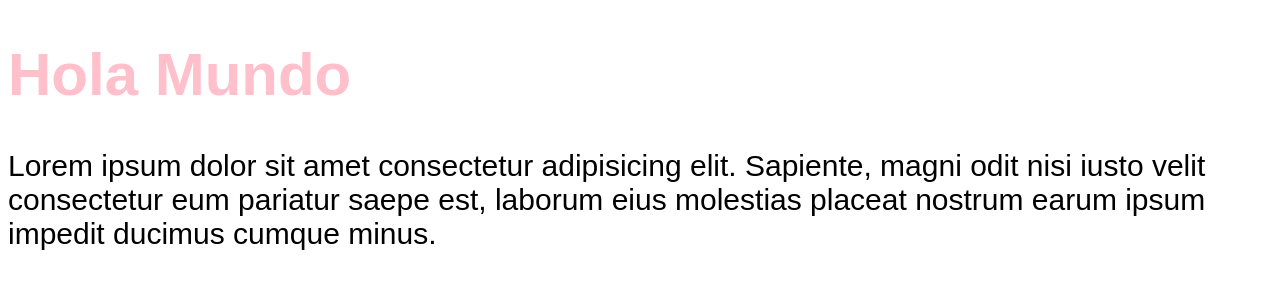
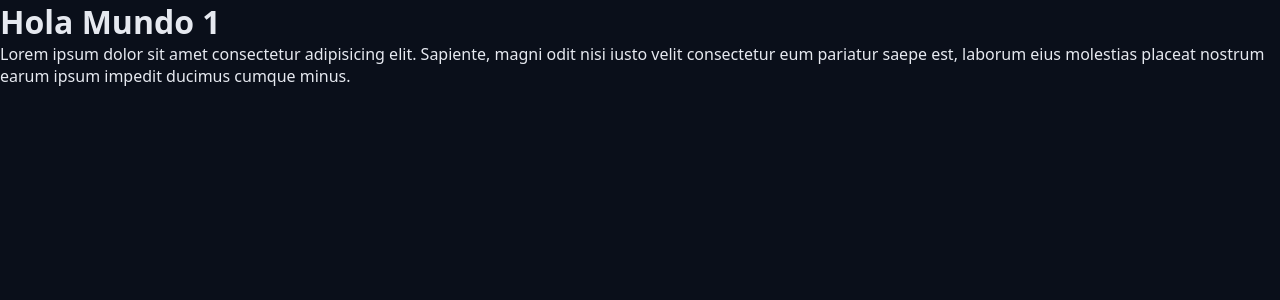
Before and after one commit to jonny1811/chronos-pomodoro, a React (Vite) app: page / in a window 1280 px wide. Shown: the top 300 px of the page. Built offline with nearby package versions, Linux system fonts and the light colour scheme.

Commit message:
Variables and Reset CSS of Chronos App

```diff
--- a/src/App.tsx
+++ b/src/App.tsx
@@ -1,10 +1,12 @@
+import { Heading } from './components/Heading';
+
 import './styles/theme.css';
 import './styles/global.css';
 
 export function App() {
   return (
     <>
-      <h1>Hola Mundo</h1>
+      <Heading attr={123}>Hola Mundo 1</Heading>
       <p>
         Lorem ipsum dolor sit amet consectetur adipisicing elit. Sapiente, magni
         odit nisi iusto velit consectetur eum pariatur saepe est, laborum eius
--- /dev/null
+++ b/src/components/Heading.tsx
@@ -0,0 +1,5 @@
+import styles from './Heading.module.css';
+
+export function Heading(props) {
+  return <h1 className={styles.heading}>{props.children}</h1>;
+}
--- a/src/styles/global.css
+++ b/src/styles/global.css
@@ -1,8 +1,16 @@
-body {
-    font-family: sans-serif;
-    font-size: 30px;
+* {
+    margin: 0;
+    padding: 0;
+    box-sizing: border-box;
 }
 
-h1 {
-    color: var(--primary);
+html {
+    font-size: 62.5%;
 }
+
+body {
+    font-family: system-ui, -apple-system, BlinkMacSystemFont, 'Segoe UI', Roboto, Oxygen, Ubuntu, Cantarell, 'Open Sans', 'Helvetica Neue', sans-serif;
+    font-size: 1.6rem;
+    background: var(--gray-900);
+    color: var(--text-default);
+}
--- a/src/styles/theme.css
+++ b/src/styles/theme.css
@@ -1,3 +1,37 @@
 :root {
-    --primary: pink;
+    --gray-100: #e6e9f0;
+    --gray-200: #cdd3e1;
+    --gray-300: #aab3cc;
+    --gray-400: #555f7d;
+    --gray-500: #454f6a;
+    --gray-600: #363d56;
+    --gray-700: #272f43;
+    --gray-800: #181f2e;
+    --gray-900: #0a0f1a;
+
+    --primary-light: #4de7b7;
+    --primary: #0da170;
+    --primary-dark: #065f46;
+
+    --link-color: #10b981;
+    --link-hover: #0b8a60;
+
+    --success: #22c55e;
+    --warning: #eab308;
+    --error: #991b1b;
+    --info: #0ea5e9;
+
+    --text-over-primary: #0a0f1a;
+    --text-over-primary-dark: #e6e9f0;
+    --text-over-primary-light: #0a0f1a;
+    --text-over-success: #0a0f1a;
+    --text-over-warning: #0a0f1a;
+    --text-over-error: #e6e9f0;
+    --text-over-info: #0a0f1a;
+
+    --text-default: #e6e9f0;
+    --text-muted: #e6e9f0;
+
+    --disabled: #555f7d;
+    --text-disabled: #aab3cc;
 }
```
Also changed, not shown: src/components/Heading.module.css (added).
